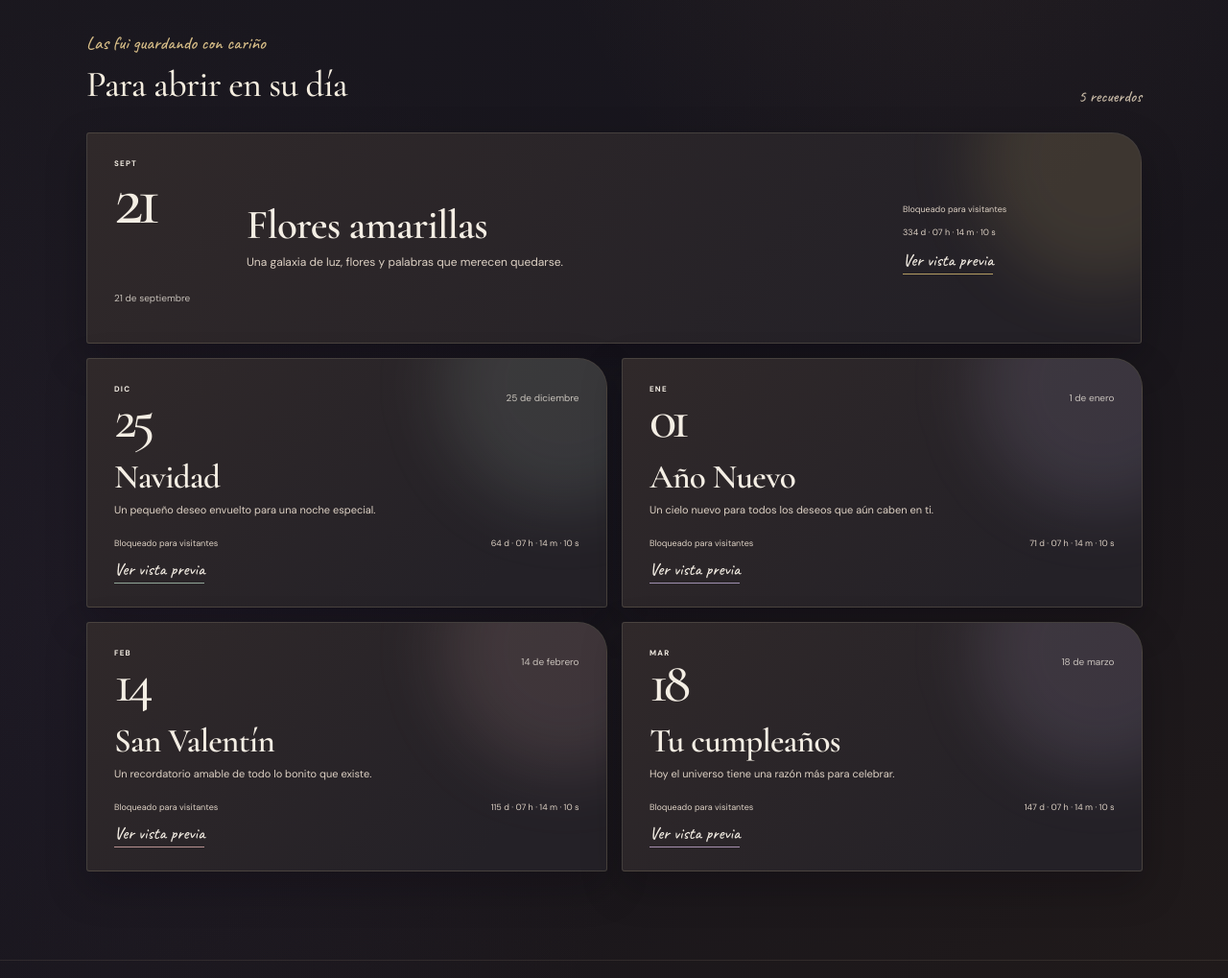
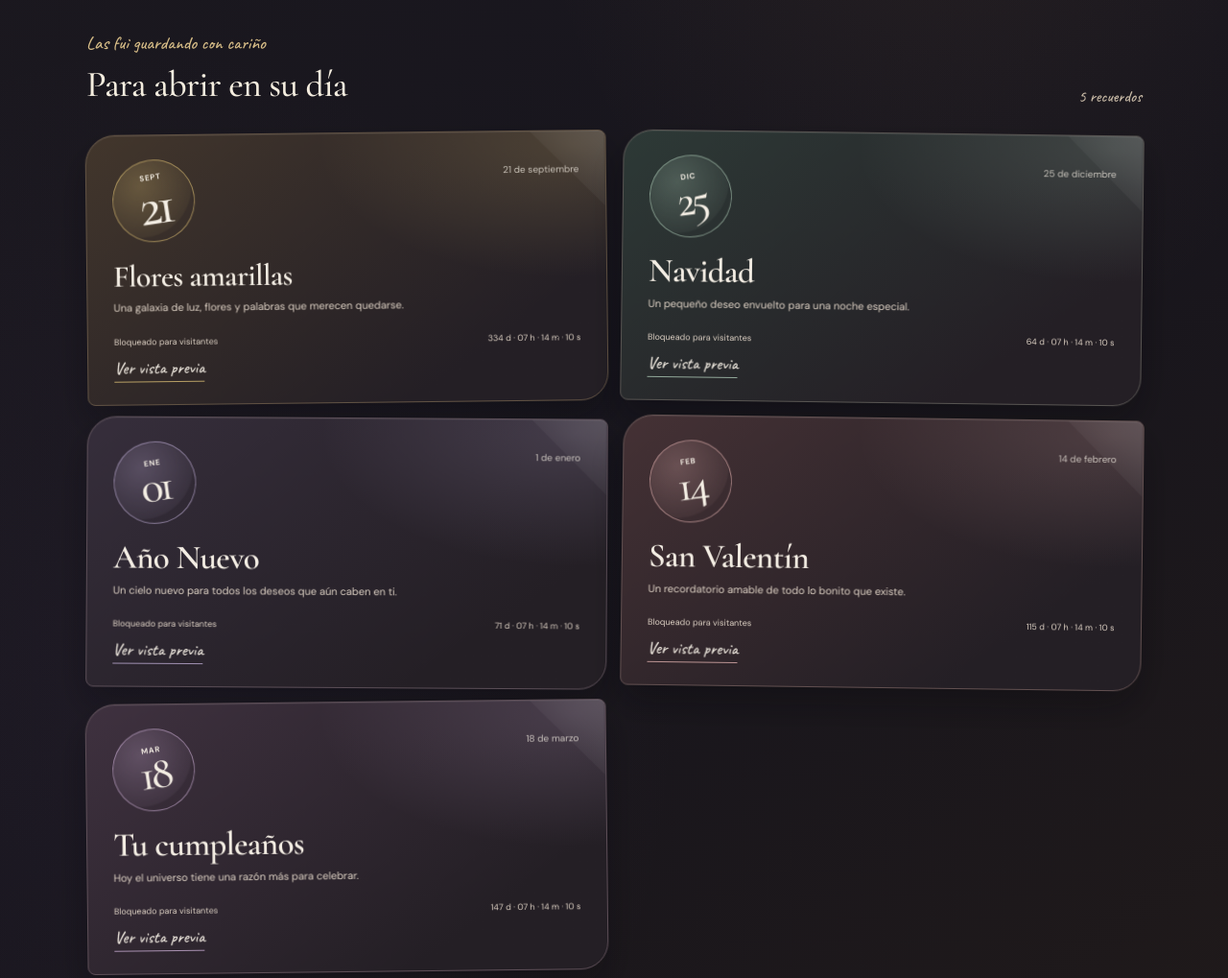
Before and after one commit to ACHEDARK/21Septiembre, a website: page index.html in a window 1280 px wide. Shown: the part 660-1679 px from the top of the page at 96% size. Drawn offline with nearby package versions, Linux system fonts and the light colour scheme.

Commit message:
Make memory cards feel like keepsakes

```diff
--- a/menu.css
+++ b/menu.css
@@ -188,14 +188,35 @@ body { background:#17151d; }
 @media(max-width:560px) { .collection-main { width:88vw; } .collection-header { align-items:center; } .collection-brand { font-size:12px; } .collection-brand span { padding-top:1px; } .timezone-note { max-width:115px; font-size:14px; } .collection-intro { padding:58px 0 47px; } .intro-overline { font-size:21px; } .collection-intro h1 { font-size:clamp(66px,16vw,88px); } .collection-copy { font-size:13px; } .next-date-card { margin-right:7px; } .memories { padding:43px 0 63px; } .memories-heading h2 { font-size:32px; } .memory-card { min-height:232px; } .card-title { font-size:32px; } .collection-footer { font-size:15px; } }
 @media(prefers-reduced-motion:reduce) { .collection-page::before { animation:none; } }
 
-/* The first keepsake opens like a letter; the rest sit around it. */
-.memory-card:first-child { grid-column:1/-1; min-height:220px; display:grid; grid-template-columns:110px minmax(0,1fr) 220px; grid-template-rows:1fr auto; align-items:center; column-gap:28px; }
-.memory-card:first-child .card-top { grid-column:1; grid-row:1/3; align-self:stretch; display:flex; flex-direction:column; justify-content:space-between; }
-.memory-card:first-child .card-calendar strong { font-size:76px; }
-.memory-card:first-child .card-date-group { align-items:flex-start; }
-.memory-card:first-child .card-info { grid-column:2; grid-row:1/3; }
-.memory-card:first-child .card-title { font-size:43px; }
-.memory-card:first-child .card-description { font-size:12px; }
-.memory-card:first-child .card-bottom { grid-column:3; grid-row:1/3; display:flex; flex-direction:column; align-items:flex-start; justify-content:center; gap:12px; }
-.memory-card:first-child .card-countdown { white-space:normal; }
-@media(max-width:560px) { .memory-card:first-child { grid-column:auto; min-height:232px; display:flex; align-items:stretch; gap:18px; } .memory-card:first-child .card-top { flex-direction:row; } .memory-card:first-child .card-calendar strong { font-size:59px; } .memory-card:first-child .card-info { align-self:auto; } .memory-card:first-child .card-title { font-size:32px; } .memory-card:first-child .card-description { font-size:11px; } .memory-card:first-child .card-bottom { display:grid; grid-template-columns:minmax(0,1fr) auto; align-items:end; gap:10px; } }
+
+/* Each date feels like a keepsake laid out on a desk, not a dashboard tile. */
+.memory-card { min-height:260px; display:flex; padding:25px 27px 23px; border:1px solid color-mix(in srgb,var(--accent) 20%,#413637); border-radius:31px 8px 29px 8px; background:radial-gradient(ellipse at 94% 5%,color-mix(in srgb,var(--accent) 17%,transparent),transparent 37%),linear-gradient(145deg,color-mix(in srgb,var(--wash) 82%,#433738),#241f25 78%); box-shadow:0 18px 38px #07050a50,inset 0 1px #fff1; rotate:-.65deg; transition:rotate .55s cubic-bezier(.2,.8,.2,1),translate .55s cubic-bezier(.2,.8,.2,1),scale .55s,box-shadow .55s,border-color .5s; }
+.memory-card:nth-child(2n) { rotate:.75deg; }
+.memory-card:nth-child(3n) { rotate:.35deg; }
+.memory-card:first-child { grid-column:auto; min-height:260px; display:flex; grid-template-columns:none; grid-template-rows:none; column-gap:0; align-items:stretch; }
+.memory-card:first-child .card-top { grid-column:auto; grid-row:auto; align-self:auto; display:flex; flex-direction:row; justify-content:space-between; }
+.memory-card:first-child .card-calendar strong { font-size:59px; }
+.memory-card:first-child .card-date-group { align-items:flex-end; }
+.memory-card:first-child .card-info { grid-column:auto; grid-row:auto; }
+.memory-card:first-child .card-title { font-size:32px; }
+.memory-card:first-child .card-description { font-size:11px; }
+.memory-card:first-child .card-bottom { grid-column:auto; grid-row:auto; display:grid; grid-template-columns:minmax(0,1fr) auto; align-items:end; gap:10px; }
+.memory-card::before { z-index:0; opacity:0; background:radial-gradient(230px circle at var(--mx) var(--my),#fff8e92c,transparent 72%); }
+.memory-card::after { z-index:0; top:0; right:0; width:78px; height:78px; border-radius:0; clip-path:polygon(0 0,100% 0,100% 100%); background:linear-gradient(225deg,#fff2 0%,#fff0 72%); filter:none; animation:none; transform-origin:top right; transition:transform .55s,opacity .55s; }
+.memory-card:hover { z-index:2; translate:0 -8px; rotate:0deg; scale:1.015; border-color:color-mix(in srgb,var(--accent) 48%,#443839); box-shadow:0 28px 58px #0503098c,0 0 35px color-mix(in srgb,var(--accent) 12%,transparent),inset 0 1px #fff2; animation:none; }
+.memory-card:hover::before { opacity:1; }
+.memory-card:hover::after { transform:translate(-3px,3px) scale(.84); opacity:.65; }
+.memory-card .card-calendar { width:86px; height:86px; align-items:center; justify-content:center; gap:0; border:1px solid color-mix(in srgb,var(--accent) 56%,transparent); border-radius:50%; background:radial-gradient(circle at 36% 30%,color-mix(in srgb,var(--accent) 25%,transparent),color-mix(in srgb,var(--accent) 6%,transparent) 66%,transparent 68%); rotate:-8deg; transition:rotate .55s cubic-bezier(.2,.8,.2,1),scale .55s,box-shadow .55s; }
+.memory-card .card-calendar b { font-size:8px; letter-spacing:.1em; }
+.memory-card .card-calendar strong { font-size:48px; }
+.memory-card:hover .card-calendar { rotate:5deg; scale:1.08; box-shadow:0 0 26px color-mix(in srgb,var(--accent) 24%,transparent); }
+.memory-card .card-title { transition:transform .55s cubic-bezier(.2,.8,.2,1),color .45s; }
+.memory-card:hover .card-title { transform:translateX(5px); color:color-mix(in srgb,var(--card-ink) 85%,var(--accent)); }
+.memory-card .card-entry { transition:transform .45s,opacity .45s; }
+.memory-card:hover .card-entry { transform:translateX(4px); }
+@media(max-width:560px) {
+  .memory-card,.memory-card:first-child { min-height:235px; padding:21px 23px; rotate:0deg; }
+  .memory-card:hover { translate:0 -3px; scale:1.008; }
+  .memory-card .card-calendar { width:76px; height:76px; }
+  .memory-card .card-calendar strong { font-size:45px; }
+}
```
